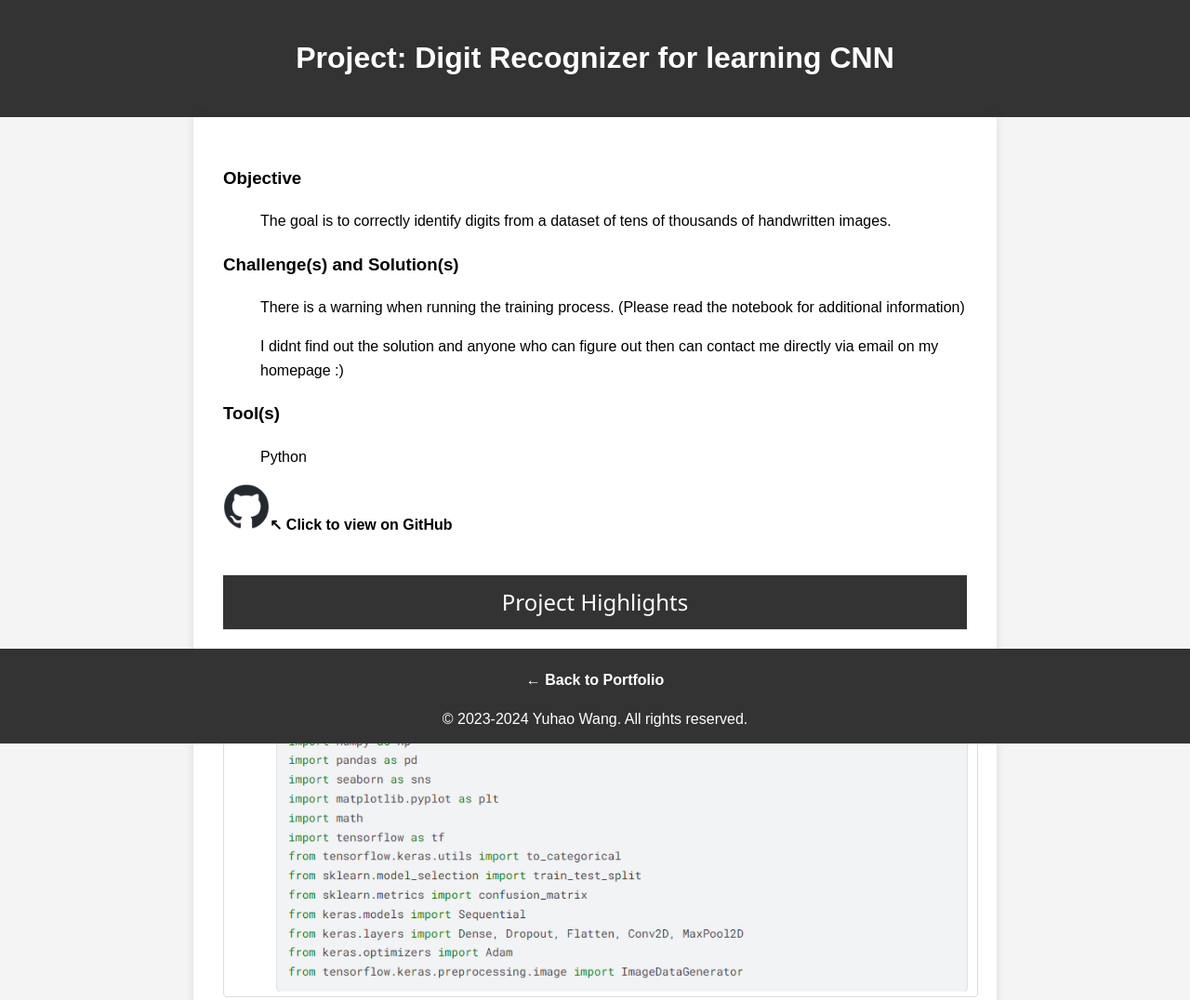
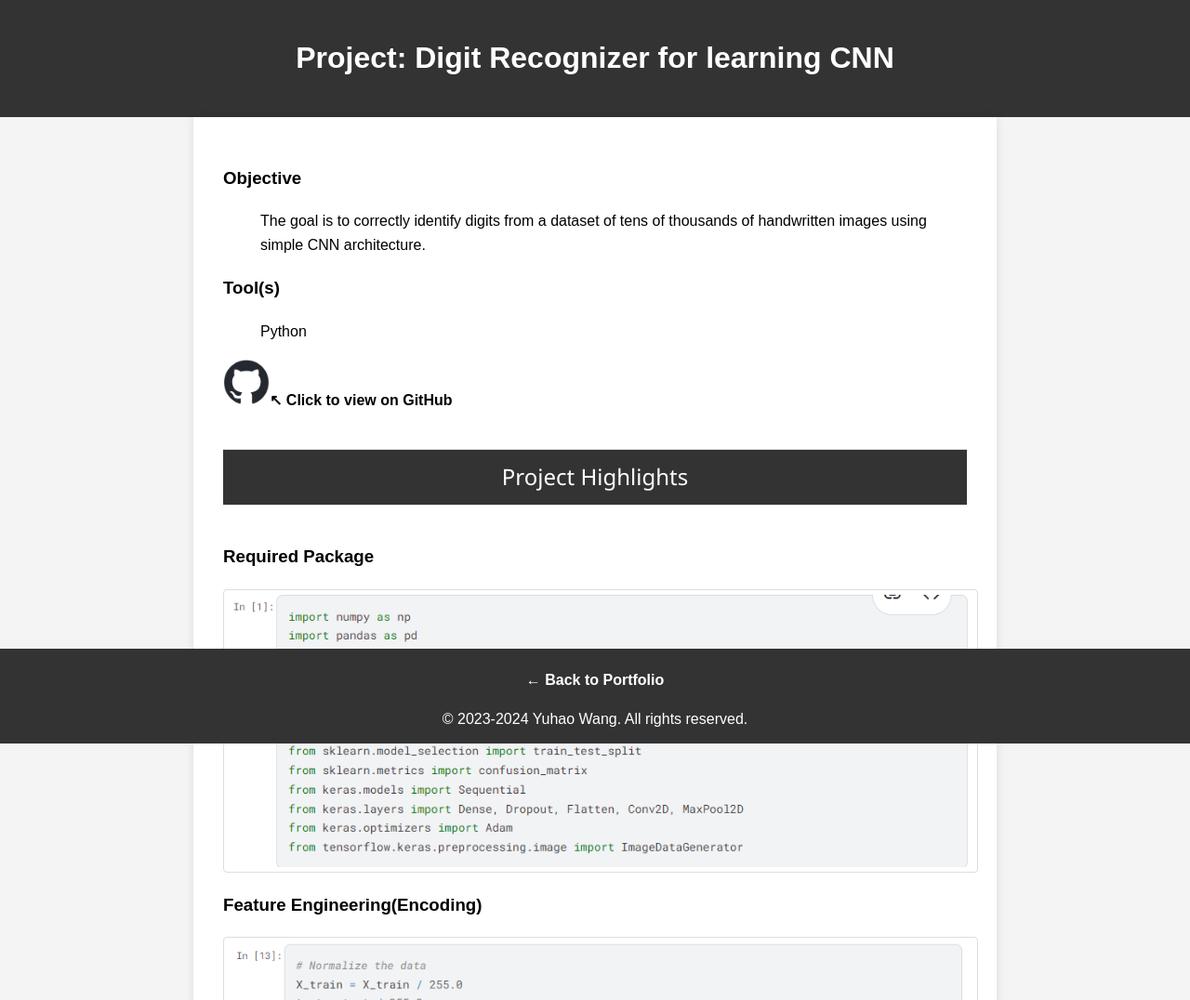
Before and after one commit to librautoo/Projects_Gallary, a plain HTML site: page project7LearnCNN.html in a window 1280 px wide. Shown: the top 1076 px of the page at 93% size. Drawn offline with Linux system fonts and the light colour scheme.

Commit message:
update some of my projects and email

```diff
--- a/project7LearnCNN.html
+++ b/project7LearnCNN.html
@@ -18,10 +18,7 @@
 
     <div class="content">
         <h3>Objective</h3>
-        <ul>The goal is to correctly identify digits from a dataset of tens of thousands of handwritten images.</ul>
-        <h3>Challenge(s) and Solution(s)</h3>
-        <ul>There is a warning when running the training process. (Please read the notebook for additional information)</ul>
-        <ul>I didnt find out the solution and anyone who can figure out then can contact me directly via email on my homepage :)</ul>
+        <ul>The goal is to correctly identify digits from a dataset of tens of thousands of handwritten images using simple CNN architecture.</ul>
         <h3>Tool(s)</h3>
         <ul>Python</ul>
 
```
Also changed, not shown: index.html (+1 -1 lines), project6Titanic.html (+1 -1 lines), project9LearnRNN.html (+0 -3 lines).
